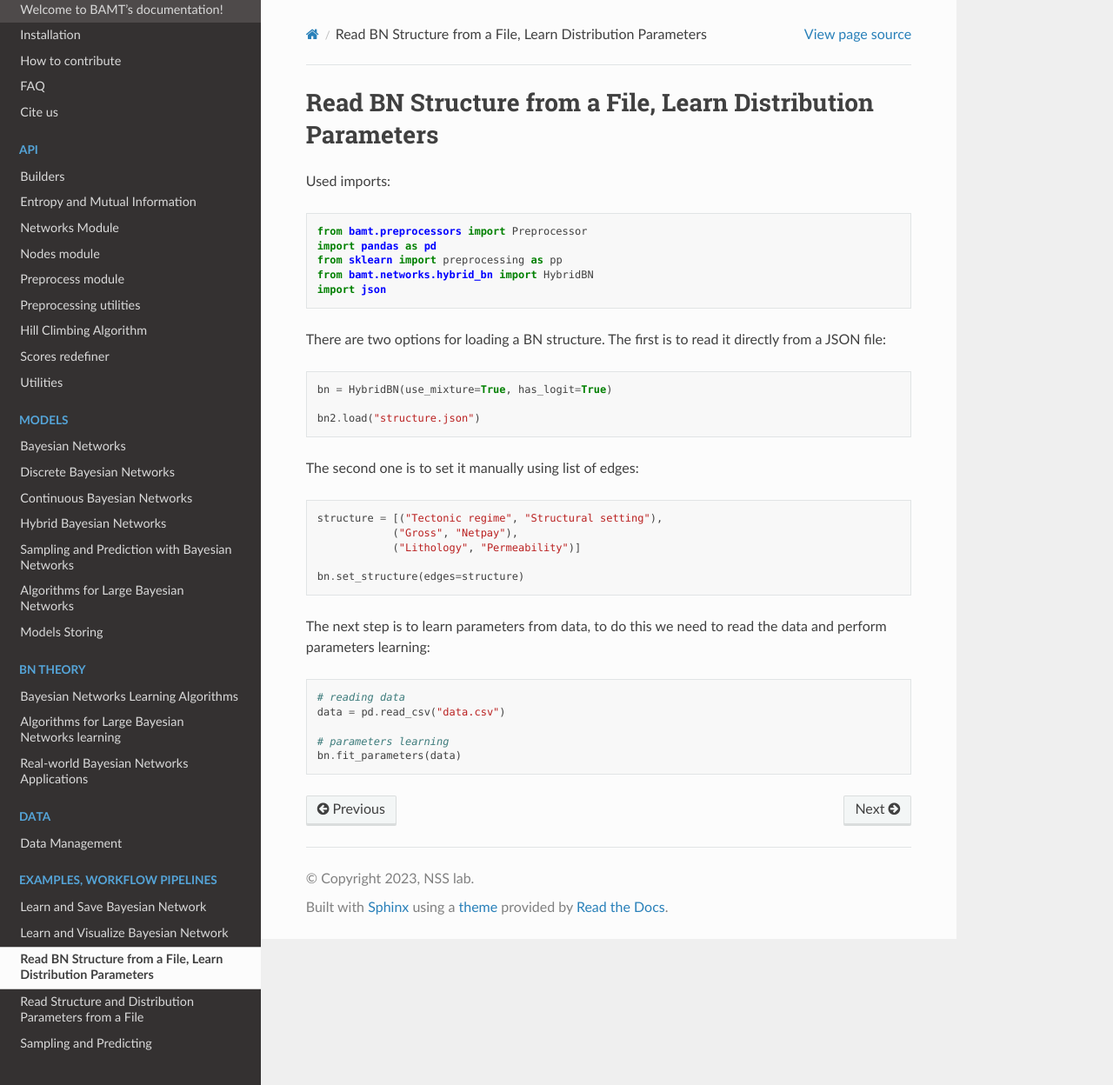
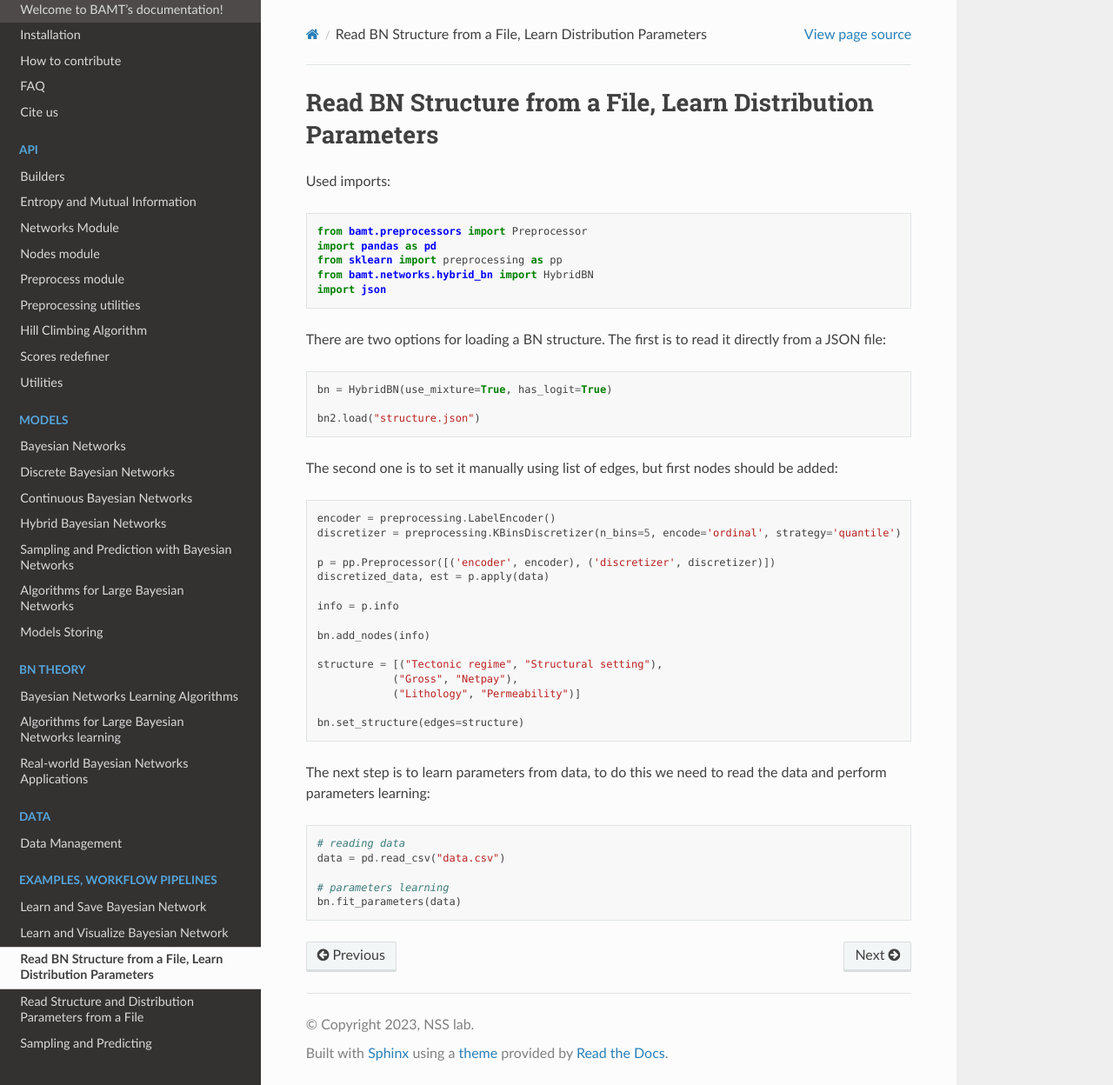
Before and after one commit to aimclub/BAMT, a Sphinx documentation site: the page built from docs/source/examples/read_structure_param_learning.rst, in a window 1280 px wide and 1248 px high. Shown: the whole window at 87% size. Built offline with Sphinx 7.4.7 and the Read the Docs theme 2.0.0, drawn with Linux system fonts in a browser that asks for light colours.

Commit message:
Update read_structure_param_learning.rst

```diff
--- a/docs/source/examples/read_structure_param_learning.rst
+++ b/docs/source/examples/read_structure_param_learning.rst
@@ -21,9 +21,19 @@ There are two options for loading a BN structure. The first is to read it direct
     bn2.load("structure.json")
 
 
-The second one is to set it manually using list of edges:
+The second one is to set it manually using list of edges, but first nodes should be added:
 
 .. code-block:: python
+
+    encoder = preprocessing.LabelEncoder()
+    discretizer = preprocessing.KBinsDiscretizer(n_bins=5, encode='ordinal', strategy='quantile')
+
+    p = pp.Preprocessor([('encoder', encoder), ('discretizer', discretizer)])
+    discretized_data, est = p.apply(data)
+
+    info = p.info
+
+    bn.add_nodes(info)
 
     structure = [("Tectonic regime", "Structural setting"),
                 ("Gross", "Netpay"),
```
